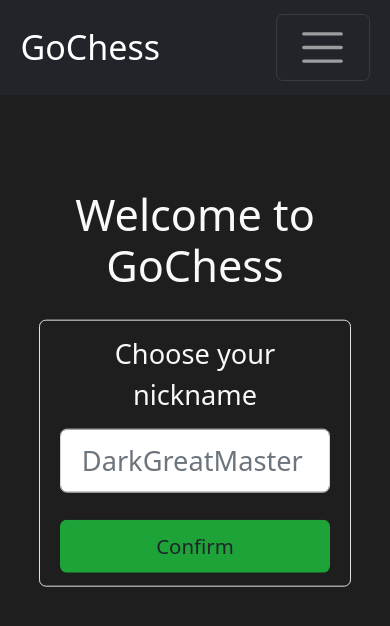
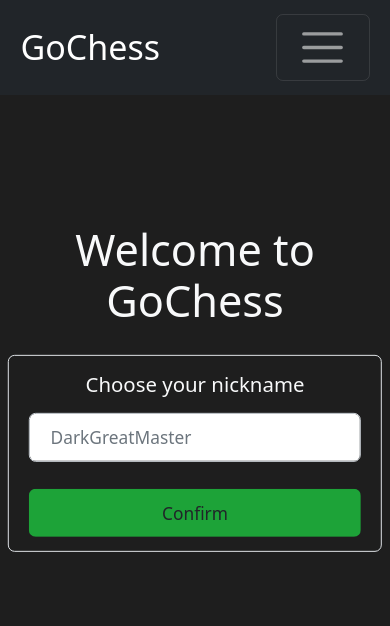
Before and after one commit to Visn0/goChess, a Vue app in the folder frontend/: page / in a window 390 px wide. Shown: the top 626 px of the page. Built offline with nearby package versions, Linux system fonts and the light colour scheme.

Commit message:
Improved responsiveness of ChooseNicknameView

```diff
--- a/frontend/src/views/ChooseNicknameView.vue
+++ b/frontend/src/views/ChooseNicknameView.vue
@@ -15,17 +15,17 @@ function confirmNickname() {
 
 <template>
     <main>
-        <form class="container h-auto position-absolute top-40 start-50 translate-middle">
-            <h1 class="row text-light d-flex justify-content-center mb-3">
-                <span class="col-12">Welcome to GoChess</span>
+        <form class="container h-auto position-absolute top-40 start-50 translate-middle choose-nickname-form">
+            <h1 class="row header text-light d-flex justify-content-center mb-3 p-0">
+                <span class="p-0">Welcome to GoChess</span>
             </h1>
             <div class="row d-flex justify-content-center">
-                <div class="col-sm-12 col-lg-6 rounded border border-green py-2">
+                <div class="rounded border border-green py-2">
                     <div class="mb-3">
                         <label for="input-nickname" class="form-label text-light">Choose your nickname</label>
                         <input
                             type="text"
-                            class="form-control m-auto"
+                            class="form-control"
                             id="input-nickname"
                             placeholder="DarkGreatMaster"
                             v-model="playerID"
@@ -42,4 +42,119 @@ function confirmNickname() {
 .top-40 {
     top: 40% !important;
 }
+
+.choose-nickname-form {
+    width: 48vmin !important;
+    max-width: 48vmin !important;
+}
+
+.header {
+    width: 110%;
+    justify-content: center;
+    margin-left: -5%;
+}
+
+@media (max-width: 576px) {
+    .choose-nickname-form {
+        width: 96vmin !important;
+        max-width: 96vmin !important;
+        font-size: 0.75em;
+    }
+
+    .btn,
+    .form-control {
+        font-size: 0.85em;
+    }
+}
+
+@media (min-width: 576px) and (max-width: 680px) {
+    .choose-nickname-form {
+        width: 85vmin !important;
+        max-width: 85vmin !important;
+        font-size: 0.85em;
+    }
+
+    .btn,
+    .form-control {
+        font-size: 0.85em;
+    }
+}
+
+@media (min-width: 680px) and (max-width: 768px) {
+    .choose-nickname-form {
+        width: 76vmin !important;
+        max-width: 76vmin !important;
+        font-size: 0.85em;
+    }
+
+    .btn,
+    .form-control {
+        font-size: 0.85em;
+    }
+}
+
+@media (min-width: 768px) and (max-width: 882px) {
+    .choose-nickname-form {
+        width: 69.6vmin !important;
+        max-width: 69.6vmin !important;
+        font-size: 0.87em;
+    }
+
+    .btn,
+    .form-control {
+        font-size: 0.87em;
+    }
+}
+
+@media (min-width: 882px) and (max-width: 992px) {
+    .choose-nickname-form {
+        width: 61.6vmin !important;
+        max-width: 61.6vmin !important;
+        font-size: 0.87em;
+    }
+
+    .btn,
+    .form-control {
+        font-size: 0.87em;
+    }
+}
+
+@media (min-width: 992px) and (max-width: 1200px) {
+    .choose-nickname-form {
+        width: 56.6vmin !important;
+        max-width: 56.6vmin !important;
+        font-size: 0.9em;
+    }
+
+    .btn,
+    .form-control {
+        font-size: 0.91em;
+    }
+}
+
+@media (min-width: 1200px) and (max-width: 1400px) {
+    .choose-nickname-form {
+        width: 54.6vmin !important;
+        max-width: 54.6vmin !important;
+        font-size: 0.87em;
+    }
+
+    .header {
+        font-size: 2.65em;
+    }
+
+    .btn,
+    .form-control {
+        font-size: 0.91em;
+    }
+}
+
+@media (min-width: 1400px) {
+    .header {
+        width: 200%;
+        justify-content: center;
+        margin-left: -50%;
+        font-size: 2.7em;
+    }
+}
 </style>
```
